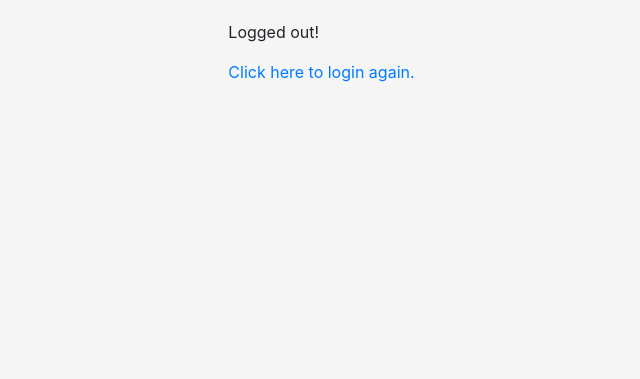
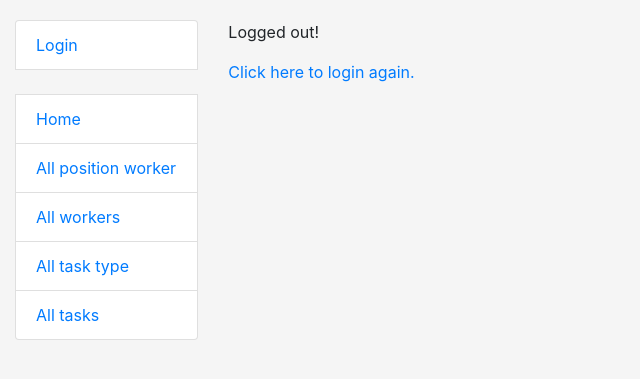
Before and after one commit to lobodInI/it-company-task-manager, a Django app: template templates/registration/logged_out.html in a window 1280 px wide. Shown: the top 379 px of the page, without its empty margins (0-640 px from the left). Run offline with Django 4.2, Linux system fonts and the light colour scheme; the template is opened without the code that fills it, so the values that code supplies are empty.

Commit message:
create sidebar.html for website, and edit base.html

```diff
--- a/templates/base.html
+++ b/templates/base.html
@@ -20,7 +20,7 @@
         <div class="col-sm-2">
 
             {% block sidebar %}
-{#                {% include "includes/sidebar.html" %}#}
+                {% include "includes/sidebar.html" %}
             {% endblock %}
 
         </div>
--- /dev/null
+++ b/templates/includes/sidebar.html
@@ -0,0 +1,16 @@
+<ul class="sidebar-nav list-group">
+  {% if user.is_authenticated %}
+    <li class="list-group-item">User: <a href="{{ user.get_absolute_url }}">{{ user.get_username }}</a></li>
+    <li class="list-group-item"><a href="{% url 'logout'%}?next={{request.path}}">Logout</a></li>
+  {% else %}
+    <li class="list-group-item"><a href="{% url 'login'%}?next={{request.path}}">Login</a></li>
+  {% endif %}
+
+  <br>
+
+  <li class="list-group-item"><a href="{% url 'task_manager:index' %}">Home</a></li>
+  <li class="list-group-item"><a href="{% url 'task_manager:position-list' %}">All position worker</a></li>
+  <li class="list-group-item"><a href="{% url 'task_manager:worker-list' %}">All workers</a></li>
+  <li class="list-group-item"><a href="{% url 'task_manager:task-type-list' %}">All task type</a></li>
+  <li class="list-group-item"><a href="{% url 'task_manager:task-list' %}">All tasks</a></li>
+</ul>
```
